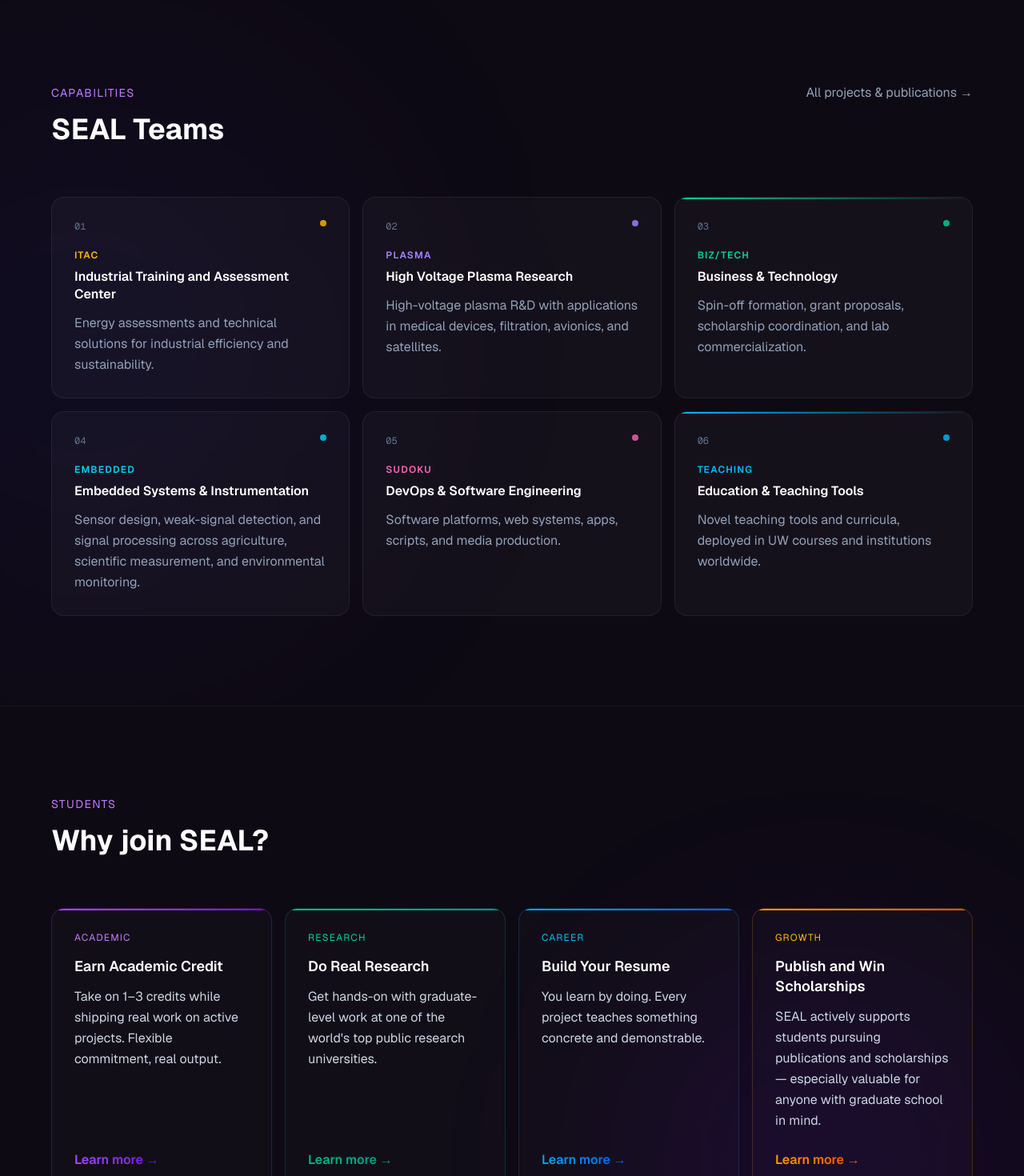
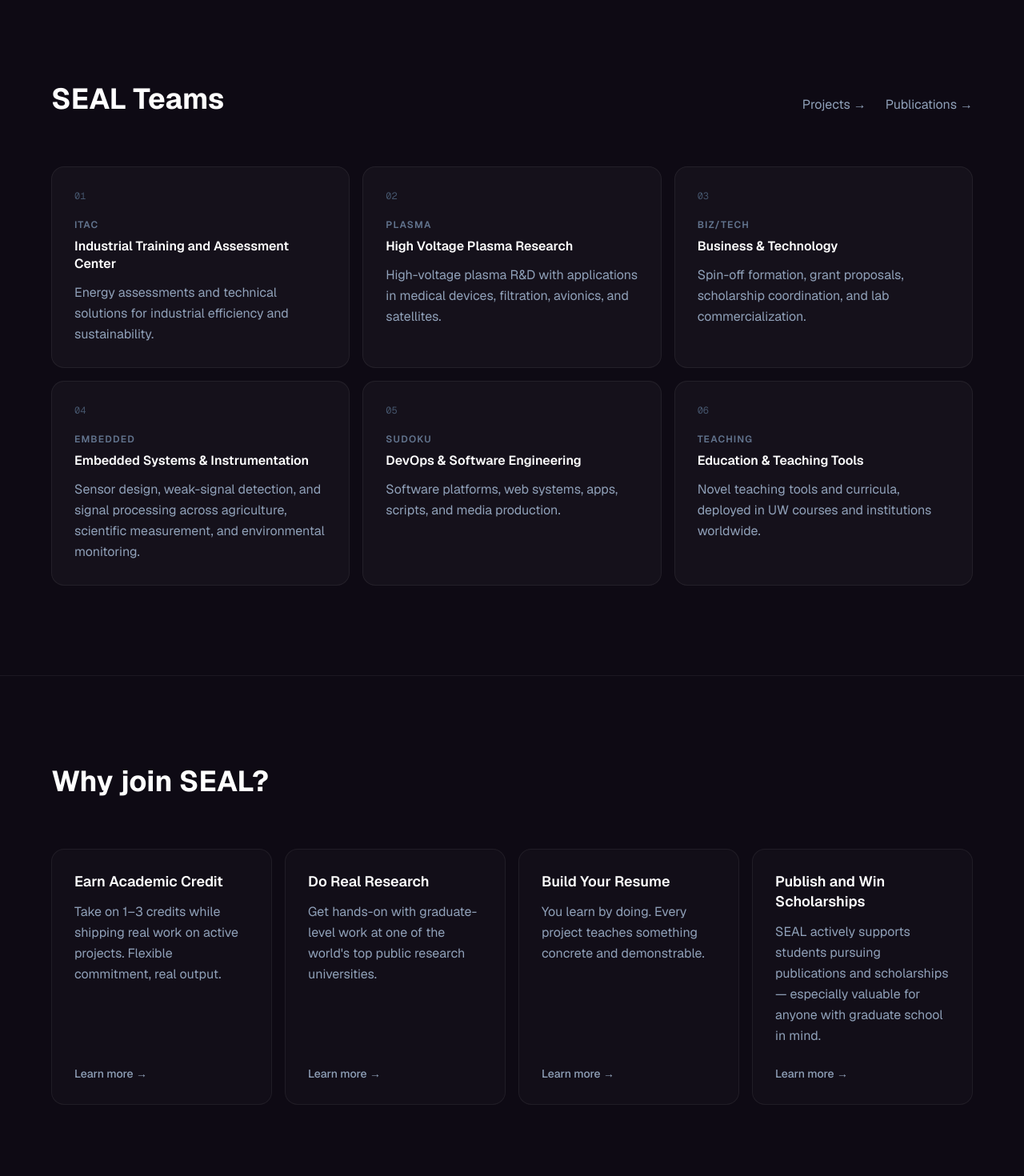
Before and after one commit to SEAL-Web-Team/SEAL-Website-2026, a Next.js app: page / in a window 1280 px wide. Shown: the part 1300-2770 px from the top of the page at 80% size. Built offline with nearby package versions, Linux system fonts and the light colour scheme.

Commit message:
make professional, remove weird tints

```diff
--- a/src/app/locations/page.tsx
+++ b/src/app/locations/page.tsx
@@ -8,7 +8,7 @@
         <div className="mb-16">
           <h1 className="text-5xl font-bold text-white">Lab Locations</h1>
           <p className="text-slate-400 text-lg mt-4">
-            SEAL Lab operates across multiple dedicated spaces in the University of Washington campus, each tailored to specific research needs.
+            SEAL Lab operates across multiple dedicated spaces on the University of Washington campus, each tailored to specific research needs.
           </p>
         </div>
 
--- a/src/app/page.tsx
+++ b/src/app/page.tsx
@@ -4,32 +4,26 @@
   {
     id: "01", name: "ITAC", full: "Industrial Training and Assessment Center",
     description: "Energy assessments and technical solutions for industrial efficiency and sustainability.",
-    color: "bg-amber-400", text: "text-amber-400",
   },
   {
     id: "02", name: "Plasma", full: "High Voltage Plasma Research",
     description: "High-voltage plasma R&D with applications in medical devices, filtration, avionics, and satellites.",
-    color: "bg-violet-400", text: "text-violet-400",
   },
   {
     id: "03", name: "Biz/Tech", full: "Business & Technology",
     description: "Spin-off formation, grant proposals, scholarship coordination, and lab commercialization.",
-    color: "bg-emerald-400", text: "text-emerald-400",
   },
   {
     id: "04", name: "Embedded", full: "Embedded Systems & Instrumentation",
     description: "Sensor design, weak-signal detection, and signal processing across agriculture, scientific measurement, and environmental monitoring.",
-    color: "bg-cyan-400", text: "text-cyan-400",
   },
   {
     id: "05", name: "Sudoku", full: "DevOps & Software Engineering",
     description: "Software platforms, web systems, apps, scripts, and media production.",
-    color: "bg-pink-400", text: "text-pink-400",
   },
   {
     id: "06", name: "Teaching", full: "Education & Teaching Tools",
     description: "Novel teaching tools and curricula, deployed in UW courses and institutions worldwide.",
-    color: "bg-sky-400", text: "text-sky-400",
   },
 ];
 
@@ -38,37 +32,21 @@
     heading: "Earn Academic Credit",
     description: "Take on 1–3 credits while shipping real work on active projects. Flexible commitment, real output.",
     href: "/apply",
-    accent: "from-purple-500 to-violet-700",
-    border: "border-purple-500/20",
-    tag: "text-purple-400",
-    label: "Academic",
   },
   {
     heading: "Do Real Research",
     description: "Get hands-on with graduate-level work at one of the world's top public research universities.",
     href: "/projects",
-    accent: "from-emerald-500 to-teal-600",
-    border: "border-emerald-500/20",
-    tag: "text-emerald-400",
-    label: "Research",
   },
   {
     heading: "Build Your Resume",
     description: "You learn by doing. Every project teaches something concrete and demonstrable.",
-    href: "/apply",
-    accent: "from-sky-500 to-blue-600",
-    border: "border-sky-500/20",
-    tag: "text-sky-400",
-    label: "Career",
+    href: "/projects",
   },
   {
     heading: "Publish and Win Scholarships",
     description: "SEAL actively supports students pursuing publications and scholarships — especially valuable for anyone with graduate school in mind.",
     href: "/publications",
-    accent: "from-amber-500 to-orange-600",
-    border: "border-amber-500/20",
-    tag: "text-amber-400",
-    label: "Growth",
   },
 ];
 
@@ -123,16 +101,14 @@
       </section>
 
       {/* ── About ── */}
-      <section className="relative py-28 px-8 border-b border-white/[0.06] overflow-hidden">
-        <div className="absolute -top-32 -right-32 w-[500px] h-[500px] rounded-full bg-purple-700/10 blur-[120px] pointer-events-none" />
-        <div className="max-w-6xl mx-auto relative">
+      <section className="py-28 px-8 border-b border-white/[0.06]">
+        <div className="max-w-6xl mx-auto">
           <div className="grid lg:grid-cols-[1fr_2fr] gap-16 items-start">
             <div>
-              <p className="text-sm uppercase tracking-widest text-purple-400 mb-4">About</p>
               <h2 className="text-4xl font-bold text-white leading-tight">Who we are</h2>
             </div>
             <div className="grid sm:grid-cols-2 gap-x-12 gap-y-6 pt-1">
-              <p className="text-slate-200 text-lg leading-relaxed">
+              <p className="text-slate-400 text-lg leading-relaxed">
                 A UW engineering research lab at the crossroads of sensors, energy, and
                 automation. We take on hard problems in medicine, avionics, wearable tech,
                 defense, and sustainability — and see them through to real-world application.
@@ -150,31 +126,28 @@
       </section>
 
       {/* ── SEAL Teams ── */}
-      <section className="relative py-28 px-8 border-b border-white/[0.06] overflow-hidden">
-        <div className="absolute top-1/2 -left-48 w-[600px] h-[600px] rounded-full bg-indigo-800/10 blur-[140px] pointer-events-none -translate-y-1/2" />
-        <div className="max-w-6xl mx-auto relative">
+      <section className="py-28 px-8 border-b border-white/[0.06]">
+        <div className="max-w-6xl mx-auto">
           <div className="flex items-baseline justify-between mb-16 flex-wrap gap-4">
-            <div>
-              <p className="text-sm uppercase tracking-widest text-purple-400 mb-4">Capabilities</p>
-              <h2 className="text-4xl font-bold text-white">SEAL Teams</h2>
+            <h2 className="text-4xl font-bold text-white">SEAL Teams</h2>
+            <div className="flex items-center gap-6">
+              <Link href="/projects" className="text-base text-slate-400 hover:text-slate-200 transition-colors">
+                Projects →
+              </Link>
+              <Link href="/publications" className="text-base text-slate-400 hover:text-slate-200 transition-colors">
+                Publications →
+              </Link>
             </div>
-            <Link href="/projects" className="text-base text-slate-400 hover:text-slate-200 transition-colors">
-              All projects &amp; publications →
-            </Link>
           </div>
 
           <div className="grid sm:grid-cols-2 lg:grid-cols-3 gap-4">
             {teams.map((team) => (
               <div
                 key={team.id}
-                className="relative group p-7 rounded-2xl bg-white/[0.03] border border-white/[0.06] hover:border-white/[0.12] hover:bg-white/[0.05] transition-all duration-200 overflow-hidden cursor-default"
+                className="p-7 rounded-2xl bg-white/[0.03] border border-white/[0.06] hover:border-white/[0.12] hover:bg-white/[0.05] transition-all duration-200 cursor-default"
               >
-                <div className={`absolute top-0 left-0 right-0 h-[2px] bg-gradient-to-r ${team.color.replace("bg-", "from-")} to-transparent`} />
-                <div className="flex items-start justify-between mb-5">
-                  <span className="text-xs font-mono text-slate-500">{team.id}</span>
-                  <div className={`w-2 h-2 rounded-full ${team.color} opacity-80`} />
-                </div>
-                <p className={`text-xs font-semibold uppercase tracking-widest ${team.text} mb-2`}>{team.name}</p>
+                <span className="text-xs font-mono text-slate-600 block mb-5">{team.id}</span>
+                <p className="text-xs font-semibold uppercase tracking-widest text-slate-500 mb-2">{team.name}</p>
                 <h3 className="text-white font-semibold text-base mb-3 leading-snug">{team.full}</h3>
                 <p className="text-slate-400 text-base leading-relaxed">{team.description}</p>
               </div>
@@ -184,11 +157,9 @@
       </section>
 
       {/* ── Why Join ── */}
-      <section className="relative py-28 px-8 overflow-hidden">
-        <div className="absolute -bottom-24 right-0 w-[500px] h-[500px] rounded-full bg-violet-700/10 blur-[120px] pointer-events-none" />
-        <div className="max-w-6xl mx-auto relative">
+      <section className="py-28 px-8">
+        <div className="max-w-6xl mx-auto">
           <div className="mb-16">
-            <p className="text-sm uppercase tracking-widest text-purple-400 mb-4">Students</p>
             <h2 className="text-4xl font-bold text-white">Why join SEAL?</h2>
           </div>
 
@@ -196,15 +167,13 @@
             {benefits.map((b) => (
               <div
                 key={b.heading}
-                className={`relative flex flex-col p-7 rounded-2xl border ${b.border} bg-white/[0.02] hover:bg-white/[0.04] transition-all overflow-hidden`}
+                className="flex flex-col p-7 rounded-2xl border border-white/[0.06] bg-white/[0.02] hover:bg-white/[0.04] hover:border-white/[0.12] transition-all"
               >
-                <div className={`absolute top-0 left-0 right-0 h-[2px] bg-gradient-to-r ${b.accent}`} />
-                <p className={`text-xs uppercase tracking-widest ${b.tag} mb-4`}>{b.label}</p>
                 <h3 className="text-white font-semibold text-lg mb-3 leading-snug">{b.heading}</h3>
-                <p className="text-slate-300 text-base leading-relaxed flex-1 mb-6">{b.description}</p>
+                <p className="text-slate-400 text-base leading-relaxed flex-1 mb-6">{b.description}</p>
                 <Link
                   href={b.href}
-                  className={`self-start text-base font-semibold bg-gradient-to-r ${b.accent} bg-clip-text text-transparent hover:opacity-80 transition-opacity`}
+                  className="self-start text-sm font-medium text-slate-400 hover:text-white transition-colors"
                 >
                   Learn more →
                 </Link>
--- a/src/app/people/page.tsx
+++ b/src/app/people/page.tsx
@@ -17,13 +17,13 @@
 const TEAM_ORDER = ["Lab Exec", "ITAC", "Embedded", "Plasma", "Sudoku", "Teaching", "Biz/Tech"];
 
 const TEAM_COLORS: Record<string, { label: string; bar: string }> = {
-  "Lab Exec":  { label: "text-purple-400",  bar: "bg-purple-400" },
-  "ITAC":      { label: "text-amber-400",   bar: "bg-amber-400" },
-  "Embedded":  { label: "text-cyan-400",    bar: "bg-cyan-400" },
-  "Plasma":    { label: "text-violet-400",  bar: "bg-violet-400" },
-  "Sudoku":    { label: "text-pink-400",    bar: "bg-pink-400" },
-  "Teaching":  { label: "text-sky-400",     bar: "bg-sky-400" },
-  "Biz/Tech":  { label: "text-emerald-400", bar: "bg-emerald-400" },
+  "Lab Exec":  { label: "text-slate-400", bar: "bg-white/20" },
+  "ITAC":      { label: "text-slate-400", bar: "bg-white/20" },
+  "Embedded":  { label: "text-slate-400", bar: "bg-white/20" },
+  "Plasma":    { label: "text-slate-400", bar: "bg-white/20" },
+  "Sudoku":    { label: "text-slate-400", bar: "bg-white/20" },
+  "Teaching":  { label: "text-slate-400", bar: "bg-white/20" },
+  "Biz/Tech":  { label: "text-slate-400", bar: "bg-white/20" },
 };
 
 function roleToTeam(role: string): string | null {
@@ -103,6 +103,7 @@
 
         <div className="mb-20">
           <h1 className="text-5xl font-bold text-white">People</h1>
+          <p className="text-slate-400 text-lg mt-4">The researchers, engineers, and students driving SEAL Lab forward.</p>
         </div>
 
         {/* ── Lab Leadership ── */}
```
Also changed, not shown: src/app/apply/page.tsx (+8 -14 lines), src/app/contact/page.tsx (+7 -8 lines), src/app/news/page.tsx (+5 -8 lines), src/app/partners/page.tsx (+4 -3 lines).
